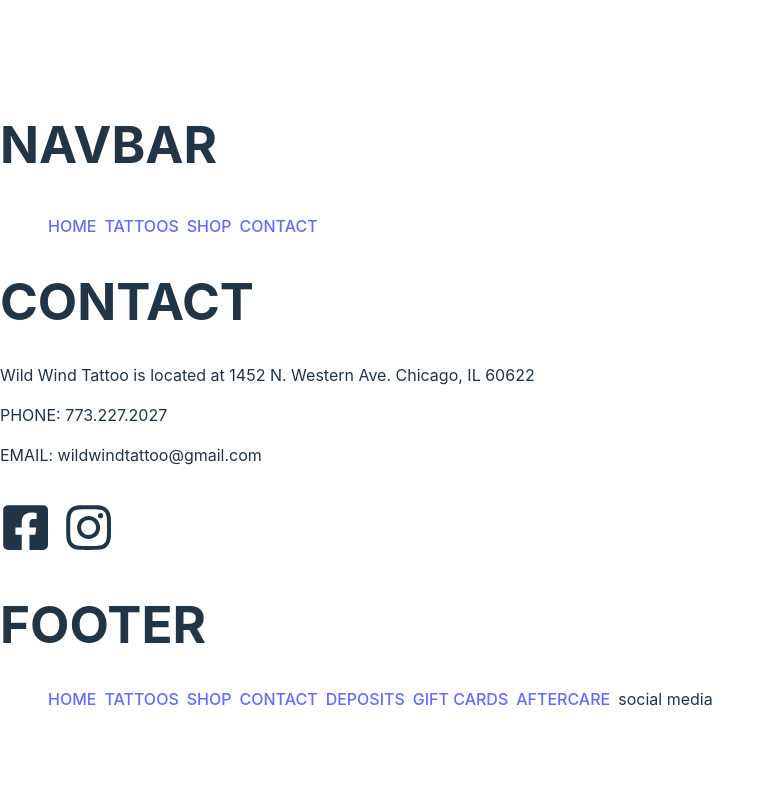
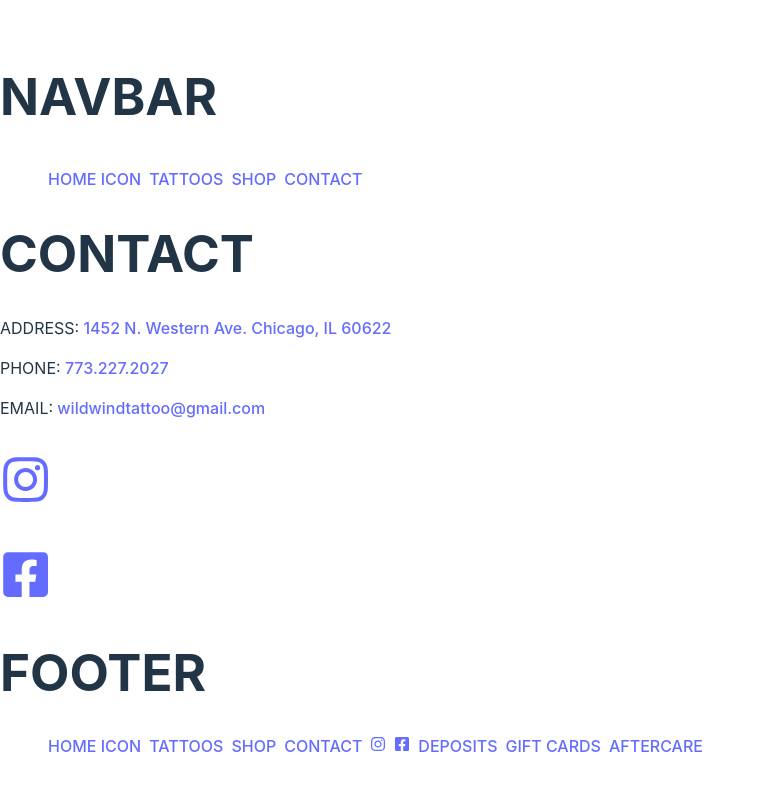
Before and after one commit to rmarafioti/wildWindSite, a React (Vite) app: page /contact in a window 1280 px wide. Shown: the top 790 px of the page, without its empty margins (0-775 px from the left). Built offline with nearby package versions, Linux system fonts and the light colour scheme.

Commit message:
created href links for contact page and footer

```diff
--- a/src/layout/Contact.jsx
+++ b/src/layout/Contact.jsx
@@ -6,13 +6,31 @@ export default function Contact() {
     <>
       <h1>CONTACT</h1>
       <p>
-        Wild Wind Tattoo is located at 1452 N. Western Ave. Chicago, IL 60622
+        ADDRESS:
+        <a href="https://www.google.com/maps/place/Wild+Wind+Tattoo/@41.9082731,-87.6874096,15z/data=!4m6!3m5!1s0x880fd2bad280228b:0x926cef0a3fd6c3cf!8m2!3d41.9082731!4d-87.6874096!16s%2Fg%2F11bw5xqdp7?entry=ttu">
+          {" "}
+          1452 N. Western Ave. Chicago, IL 60622
+        </a>
       </p>
-      <p>PHONE: 773.227.2027 </p>
-      <p>EMAIL: wildwindtattoo@gmail.com</p>
-      <h1>
-        <FaFacebookSquare /> <FaInstagram />
-      </h1>
+      <p>
+        PHONE:<a href="tel:+7732272027"> 773.227.2027</a>
+      </p>
+      <p>
+        EMAIL:
+        <a href="mailto:wildwindtattoo@gmail.com"> wildwindtattoo@gmail.com</a>
+      </p>
+      <div>
+        <h1>
+          <a href="https://www.instagram.com/wildwindtattoo/?hl=en">
+            <FaInstagram />
+          </a>
+        </h1>
+        <h1>
+          <a href="https://www.facebook.com/wildwindtattoo/">
+            <FaFacebookSquare />
+          </a>
+        </h1>
+      </div>
     </>
   );
 }
--- a/src/layout/Footer.jsx
+++ b/src/layout/Footer.jsx
@@ -1,4 +1,6 @@
 import { NavLink } from "react-router-dom";
+import { FaFacebookSquare } from "react-icons/fa";
+import { FaInstagram } from "react-icons/fa";
 
 export default function Footer() {
   return (
@@ -6,7 +8,7 @@ export default function Footer() {
       <h1>FOOTER</h1>
       <ul>
         <li>
-          <NavLink to="/">HOME</NavLink>
+          <NavLink to="/">HOME ICON</NavLink>
         </li>
         <li>
           <NavLink to="/tattoos">TATTOOS</NavLink>
@@ -18,6 +20,16 @@ export default function Footer() {
           <NavLink to="/contact">CONTACT</NavLink>
         </li>
         <li>
+          <a href="https://www.instagram.com/wildwindtattoo/?hl=en">
+            <FaInstagram />
+          </a>
+        </li>
+        <li>
+          <a href="https://www.facebook.com/wildwindtattoo/">
+            <FaFacebookSquare />
+          </a>
+        </li>
+        <li>
           <NavLink to="/deposits">DEPOSITS</NavLink>
         </li>
         <li>
@@ -26,7 +38,6 @@ export default function Footer() {
         <li>
           <NavLink to="/aftercare">AFTERCARE</NavLink>
         </li>
-        <li>social media</li>
       </ul>
     </>
   );
--- a/src/layout/Navbar.jsx
+++ b/src/layout/Navbar.jsx
@@ -6,7 +6,7 @@ export default function Navbar() {
       <h1>NAVBAR</h1>
       <ul>
         <li>
-          <NavLink to="/">HOME</NavLink>
+          <NavLink to="/">HOME ICON</NavLink>
         </li>
         <li>
           <NavLink to="/tattoos">TATTOOS</NavLink>
```
